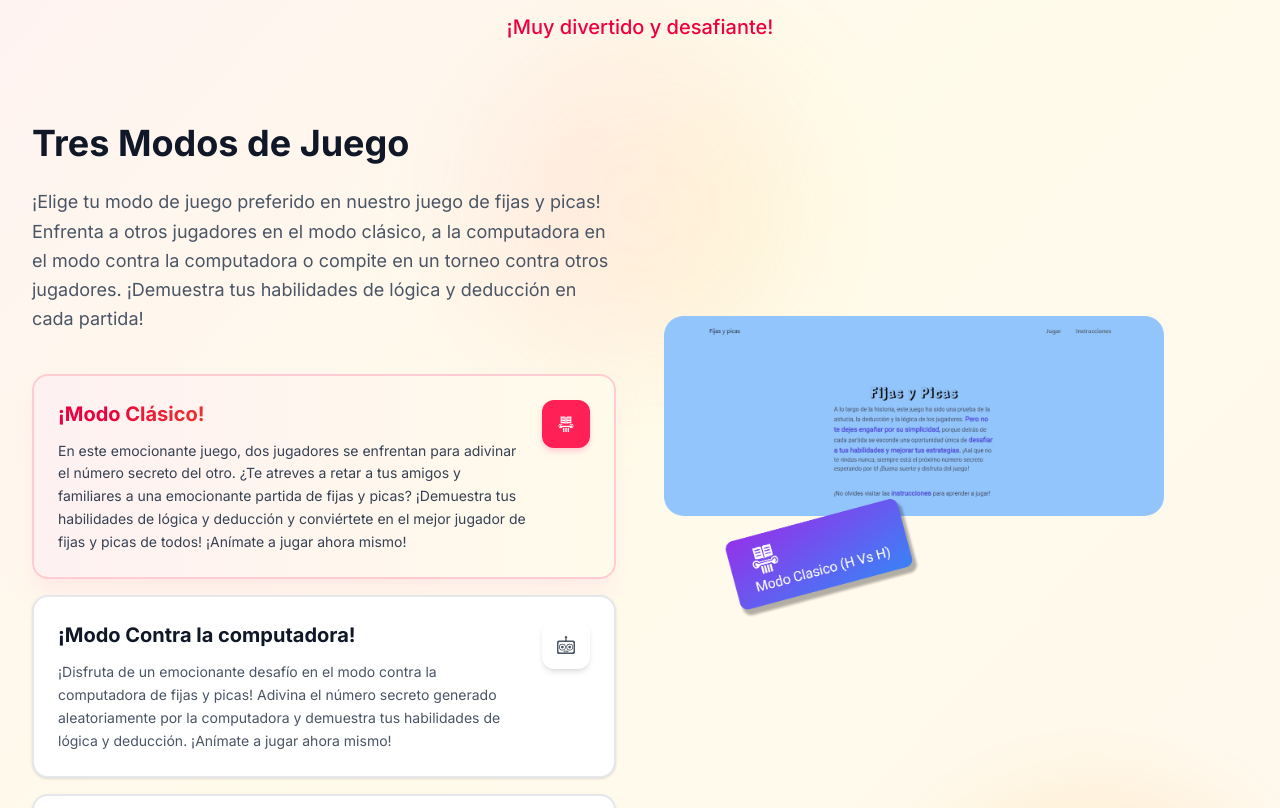
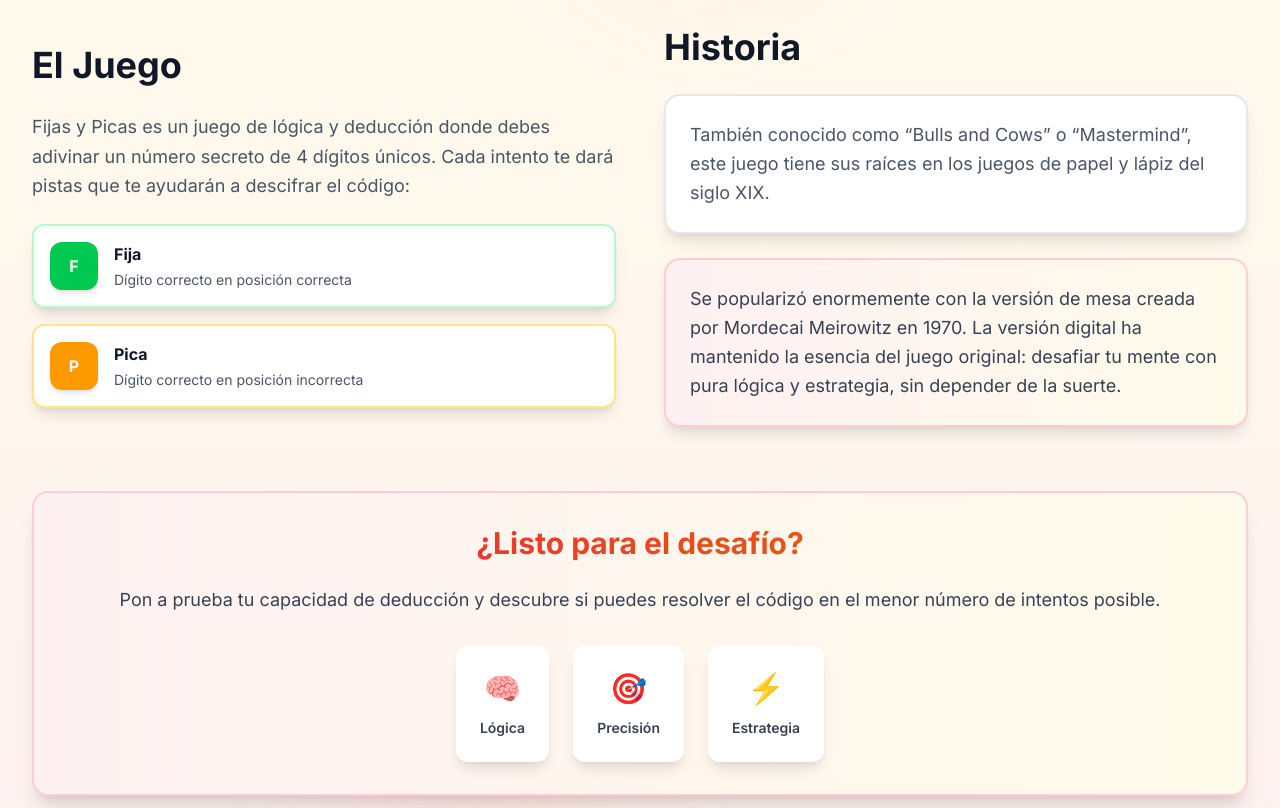
Before and after one commit to jhairparis/Fijas-y-picas, a Next.js app: page / in a window 1280 px wide. Shown: the part 1620-2428 px from the top of the page. Built offline with nearby package versions, Linux system fonts and the light colour scheme.

Commit message:
feat: Add GameInfo component and restructure page layout with improved styling

```diff
--- a/app/page.tsx
+++ b/app/page.tsx
@@ -1,13 +1,17 @@
 import HeroHome from "@/components/HeroHome";
+import GameInfo from "@/components/GameInfo";
 import Features from "@/components/Features";
 import Banner from "@/components/Banner";
 
 export default function Page() {
   return (
-    <>
+    <div className="relative overflow-hidden">
+      <div className="fixed inset-0 bg-gradient-to-b from-orange-50 to-amber-50 pointer-events-none -z-10" />
+
       <HeroHome />
+      <GameInfo />
       <Features />
       <Banner />
-    </>
+    </div>
   );
 }
--- a/components/Features.tsx
+++ b/components/Features.tsx
@@ -55,17 +55,15 @@ function Features() {
   return (
     <section className="relative">
       <div
-        className="absolute inset-0 bg-gradient-to-br from-rose-50 via-amber-50 to-orange-50 pointer-events-none"
+        className="absolute inset-0 bg-gradient-to-b from-rose-50 via-amber-50 to-orange-50 pointer-events-none"
         aria-hidden="true"
       />
 
-      {/* Decorative elements aligned with HeroHome */}
-      <div className="absolute top-0 right-1/4 w-64 h-64 bg-gradient-to-r from-amber-400/8 to-orange-400/8 rounded-full blur-3xl transform -translate-y-1/2" />
-      <div className="absolute top-1/4 left-1/2 transform -translate-x-1/2 w-80 h-80 bg-gradient-to-r from-rose-400/10 to-amber-400/10 rounded-full blur-3xl" />
-      <div className="absolute bottom-0 right-0 w-96 h-96 bg-gradient-to-r from-amber-400/10 to-orange-400/10 rounded-full blur-2xl transform translate-y-1/4" />
+      <div className="absolute top-0 left-1/3 w-72 h-72 bg-gradient-to-r from-rose-400/6 to-amber-400/6 rounded-full blur-3xl" />
+      <div className="absolute bottom-0 right-1/4 w-80 h-80 bg-gradient-to-r from-amber-400/8 to-orange-400/8 rounded-full blur-3xl" />
 
       <div className="relative max-w-7xl mx-auto px-4 sm:px-6 lg:px-8">
-        <div className="pt-16 md:pt-24 pb-16 md:pb-24">
+        <div className="pt-16 md:pt-20 pb-16 md:pb-24">
           <div className="max-w-4xl mx-auto text-center pb-16 md:pb-20">
             <motion.div
               initial={{ opacity: 0, y: 20 }}
@@ -75,7 +73,7 @@ function Features() {
               <span className="inline-block px-4 py-2 bg-gradient-to-r from-rose-600 to-amber-600 bg-clip-text text-transparent text-sm font-semibold tracking-wider uppercase mb-4">
                 Modos de Juego
               </span>
-              <h1 className="text-4xl md:text-5xl lg:text-6xl font-bold bg-gradient-to-r from-gray-900 via-rose-900 to-amber-900 bg-clip-text text-transparent mb-6">
+              <h1 className="text-4xl md:text-5xl lg:text-6xl font-bold bg-gradient-to-r from-gray-900 via-rose-900 to-amber-900 bg-clip-text text-transparent mb-6 leading-tight">
                 Explora los modos de juego
               </h1>
               <div className="text-lg md:text-xl text-gray-600 leading-relaxed space-y-2">
@@ -97,7 +95,7 @@ function Features() {
                 transition={{ duration: 0.6, delay: 0.2 }}
                 className="mb-10"
               >
-                <h3 className="text-3xl md:text-4xl font-bold text-gray-900 mb-6">
+                <h3 className="text-3xl md:text-4xl font-bold text-gray-900 mb-6 leading-tight">
                   Tres Modos de Juego
                 </h3>
                 <p className="text-lg text-gray-600 leading-relaxed">
@@ -157,7 +155,6 @@ function Features() {
               </div>
             </div>
 
-            {/* Image Panel */}
             <div className="lg:col-span-6">
               <motion.div
                 initial={{ opacity: 0, x: 20 }}
--- /dev/null
+++ b/components/GameInfo.tsx
@@ -0,0 +1,175 @@
+"use client";
+import React from "react";
+import { motion } from "framer-motion";
+
+export default function GameInfo() {
+  return (
+    <section className="relative">
+      <div
+        className="absolute inset-0 bg-gradient-to-b from-amber-50 via-orange-50 to-rose-50 pointer-events-none"
+        aria-hidden="true"
+      />
+
+      <div className="absolute top-0 right-1/3 w-72 h-72 bg-gradient-to-r from-orange-400/6 to-rose-400/6 rounded-full blur-3xl" />
+      <div className="absolute bottom-0 left-1/4 w-80 h-80 bg-gradient-to-r from-rose-400/8 to-amber-400/8 rounded-full blur-3xl" />
+
+      <div className="relative max-w-7xl mx-auto px-4 sm:px-6 lg:px-8">
+        <div className="pt-16 md:pt-20 pb-16 md:pb-20">
+          <div className="max-w-4xl mx-auto text-center pb-16 md:pb-20">
+            <motion.div
+              initial={{ opacity: 0, y: 20 }}
+              animate={{ opacity: 1, y: 0 }}
+              transition={{ duration: 0.6 }}
+            >
+              <span className="inline-block px-4 py-2 bg-gradient-to-r from-amber-600 to-rose-600 bg-clip-text text-transparent text-sm font-semibold tracking-wider uppercase mb-4">
+                Conoce el Juego
+              </span>
+              <h2 className="text-4xl md:text-5xl lg:text-6xl font-bold bg-gradient-to-r from-gray-900 via-amber-900 to-rose-900 bg-clip-text text-transparent mb-8 leading-tight">
+                ¿Qué es Fijas y Picas?
+              </h2>
+            </motion.div>
+          </div>
+          <div className="lg:grid lg:grid-cols-12 lg:gap-12 items-center">
+            <div className="lg:col-span-6 mb-12 lg:mb-0">
+              <motion.div
+                initial={{ opacity: 0, x: -20 }}
+                animate={{ opacity: 1, x: 0 }}
+                transition={{ duration: 0.6, delay: 0.2 }}
+              >
+                <h3 className="text-3xl md:text-4xl font-bold text-gray-900 mb-6 leading-tight">
+                  El Juego
+                </h3>
+                <p className="text-lg text-gray-600 mb-6 leading-relaxed">
+                  Fijas y Picas es un juego de lógica y deducción donde debes adivinar
+                  un número secreto de 4 dígitos únicos. Cada intento te dará pistas
+                  que te ayudarán a descifrar el código:
+                </p>
+                <div className="space-y-4">
+                  <motion.div
+                    initial={{ opacity: 0, y: 20 }}
+                    animate={{ opacity: 1, y: 0 }}
+                    transition={{ duration: 0.5, delay: 0.4 }}
+                    className="flex items-center p-4 bg-white rounded-xl border-2 border-green-200 shadow-lg"
+                  >
+                    <div className="flex justify-center items-center w-12 h-12 rounded-xl bg-green-500 text-white shadow-md flex-shrink-0 mr-4">
+                      <span className="font-bold">F</span>
+                    </div>
+                    <div>
+                      <div className="font-bold text-gray-900 mb-1">Fija</div>
+                      <div className="text-gray-600 text-sm">Dígito correcto en posición correcta</div>
+                    </div>
+                  </motion.div>
+
+                  <motion.div
+                    initial={{ opacity: 0, y: 20 }}
+                    animate={{ opacity: 1, y: 0 }}
+                    transition={{ duration: 0.5, delay: 0.5 }}
+                    className="flex items-center p-4 bg-white rounded-xl border-2 border-amber-200 shadow-lg"
+                  >
+                    <div className="flex justify-center items-center w-12 h-12 rounded-xl bg-amber-500 text-white shadow-md flex-shrink-0 mr-4">
+                      <span className="font-bold">P</span>
+                    </div>
+                    <div>
+                      <div className="font-bold text-gray-900 mb-1">Pica</div>
+                      <div className="text-gray-600 text-sm">Dígito correcto en posición incorrecta</div>
+                    </div>
+                  </motion.div>
+                </div>
+              </motion.div>
+            </div>
+
+            <div className="lg:col-span-6">
+              <motion.div
+                initial={{ opacity: 0, x: 20 }}
+                animate={{ opacity: 1, x: 0 }}
+                transition={{ duration: 0.6, delay: 0.3 }}
+              >
+                <h3 className="text-3xl md:text-4xl font-bold text-gray-900 mb-6 leading-tight">
+                  Historia
+                </h3>
+                <div className="space-y-6">
+                  <motion.div
+                    initial={{ opacity: 0, y: 20 }}
+                    animate={{ opacity: 1, y: 0 }}
+                    transition={{ duration: 0.5, delay: 0.6 }}
+                    className="p-6 bg-white rounded-2xl border-2 border-gray-200 shadow-lg hover:shadow-xl transition-all duration-300"
+                  >
+                    <p className="text-lg text-gray-600 leading-relaxed">
+                      También conocido como &ldquo;Bulls and Cows&rdquo; o &ldquo;Mastermind&rdquo;, este juego
+                      tiene sus raíces en los juegos de papel y lápiz del siglo XIX.
+                    </p>
+                  </motion.div>
+
+                  <motion.div
+                    initial={{ opacity: 0, y: 20 }}
+                    animate={{ opacity: 1, y: 0 }}
+                    transition={{ duration: 0.5, delay: 0.7 }}
+                    className="p-6 bg-gradient-to-r from-rose-50 to-amber-50 rounded-2xl border-2 border-rose-200 shadow-lg"
+                  >
+                    <p className="text-lg text-gray-700 leading-relaxed">
+                      Se popularizó enormemente con la versión de mesa creada por
+                      Mordecai Meirowitz en 1970. La versión digital ha mantenido la esencia del juego original:
+                      desafiar tu mente con pura lógica y estrategia, sin depender de la suerte.
+                    </p>
+                  </motion.div>
+                </div>
+              </motion.div>
+            </div>
+          </div>
+
+          <motion.div
+            initial={{ opacity: 0, y: 20 }}
+            animate={{ opacity: 1, y: 0 }}
+            transition={{ duration: 0.6, delay: 0.8 }}
+            className="mt-16"
+          >
+            <div className="p-8 bg-gradient-to-r from-rose-50 to-amber-50 rounded-2xl border-2 border-rose-200 shadow-xl">
+              <h3 className="text-2xl md:text-3xl font-bold bg-gradient-to-r from-rose-600 to-amber-600 bg-clip-text text-transparent mb-6 text-center">
+                ¿Listo para el desafío?
+              </h3>
+              <p className="text-lg text-gray-700 mb-8 text-center leading-relaxed">
+                Pon a prueba tu capacidad de deducción y descubre si puedes
+                resolver el código en el menor número de intentos posible.
+              </p>
+              <div className="flex justify-center space-x-6">
+                <motion.div
+                  initial={{ opacity: 0, scale: 0.8 }}
+                  animate={{ opacity: 1, scale: 1 }}
+                  transition={{ duration: 0.5, delay: 0.9 }}
+                  className="text-center"
+                >
+                  <div className="bg-white p-6 rounded-xl shadow-lg hover:shadow-xl transition-all duration-300 transform hover:scale-105">
+                    <span className="text-3xl mb-3 block">🧠</span>
+                    <p className="text-sm font-semibold text-gray-700">Lógica</p>
+                  </div>
+                </motion.div>
+                <motion.div
+                  initial={{ opacity: 0, scale: 0.8 }}
+                  animate={{ opacity: 1, scale: 1 }}
+                  transition={{ duration: 0.5, delay: 1.0 }}
+                  className="text-center"
+                >
+                  <div className="bg-white p-6 rounded-xl shadow-lg hover:shadow-xl transition-all duration-300 transform hover:scale-105">
+                    <span className="text-3xl mb-3 block">🎯</span>
+                    <p className="text-sm font-semibold text-gray-700">Precisión</p>
+                  </div>
+                </motion.div>
+                <motion.div
+                  initial={{ opacity: 0, scale: 0.8 }}
+                  animate={{ opacity: 1, scale: 1 }}
+                  transition={{ duration: 0.5, delay: 1.1 }}
+                  className="text-center"
+                >
+                  <div className="bg-white p-6 rounded-xl shadow-lg hover:shadow-xl transition-all duration-300 transform hover:scale-105">
+                    <span className="text-3xl mb-3 block">⚡</span>
+                    <p className="text-sm font-semibold text-gray-700">Estrategia</p>
+                  </div>
+                </motion.div>
+              </div>
+            </div>
+          </motion.div>
+        </div>
+      </div>
+    </section>
+  );
+}
--- a/components/transitions/MotionFade.tsx
+++ b/components/transitions/MotionFade.tsx
@@ -1,3 +1,4 @@
+"use client";
 import React, { FC } from "react";
 import { motion, AnimatePresence } from "framer-motion";
 import { FadeProps } from "../../helpers/type";
```
Also changed, not shown: components/HeroHome.tsx (+7 -3 lines).
